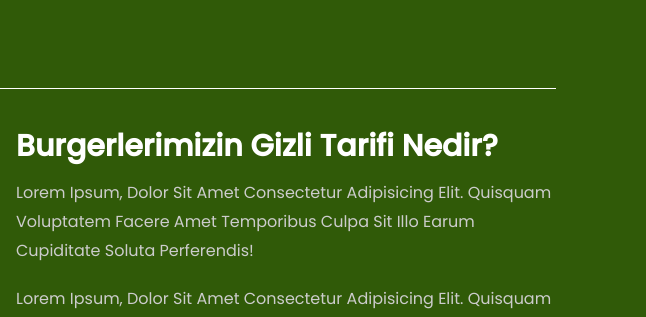
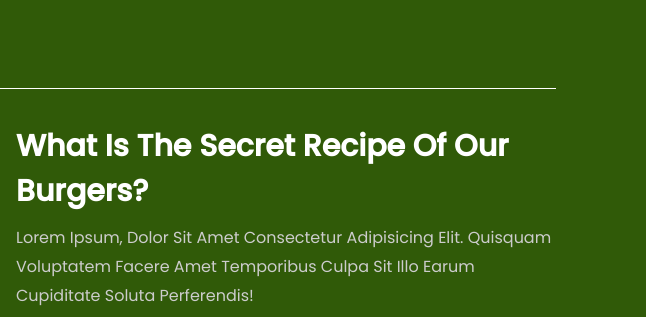
Before and after one commit to beyzanurcelik/restaurant-web-site, a plain HTML site: page WEBSITE/about.html in a window 1280 px wide. Shown: the part 152-469 px from the top of the page, 634-1280 px from the left. Drawn offline with Linux system fonts and the light colour scheme.

Commit message:
Update about.html

```diff
--- a/WEBSITE/about.html
+++ b/WEBSITE/about.html
@@ -92,7 +92,7 @@
           <img src="images/about.jpg" alt="about" />
         </div>
         <div class="content">
-          <h3>Burgerlerimizin Gizli Tarifi Nedir?</h3>
+          <h3>What Is The Secret Recipe Of Our Burgers?</h3>
           <p>
             Lorem Ipsum, Dolor Sit Amet Consectetur Adipisicing Elit. Quisquam
             Voluptatem Facere Amet Temporibus Culpa Sit Illo Earum Cupiditate
```
